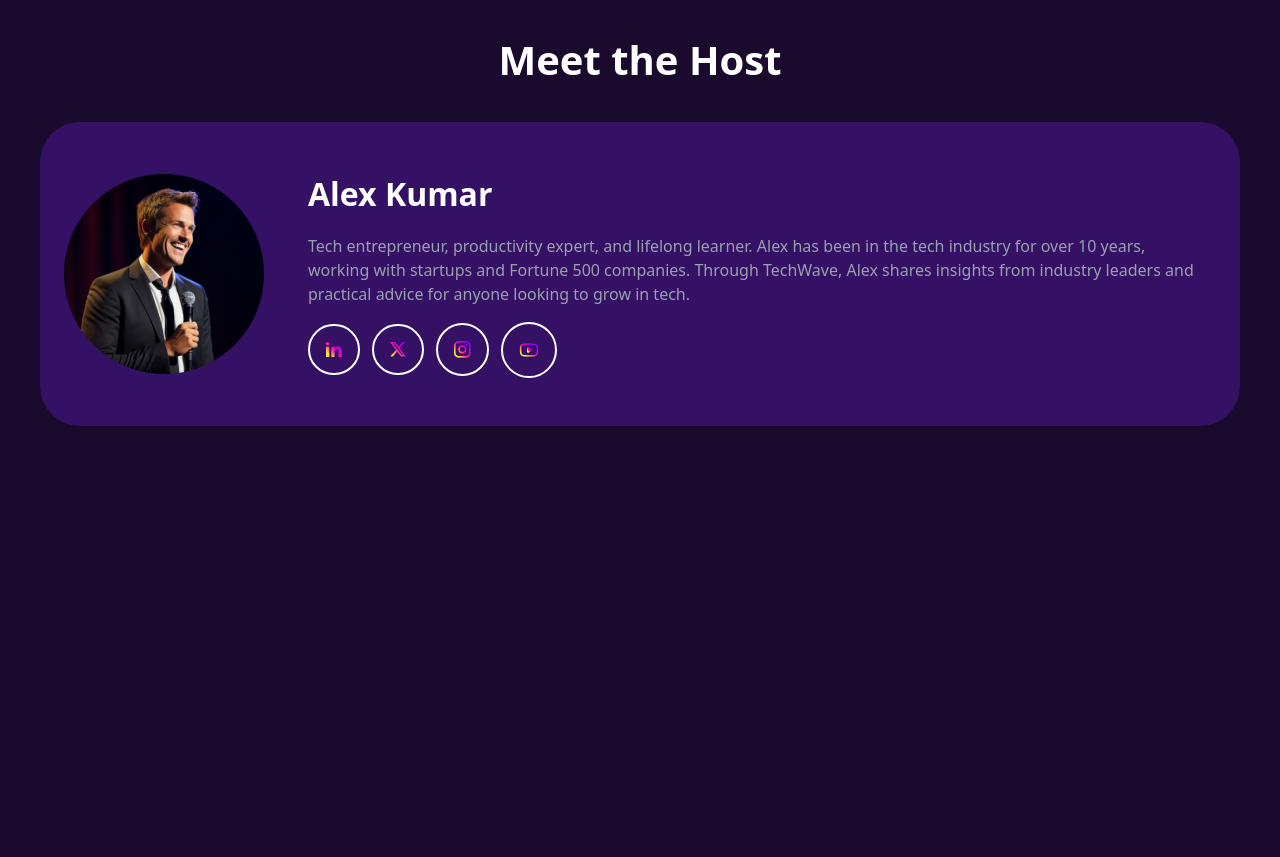
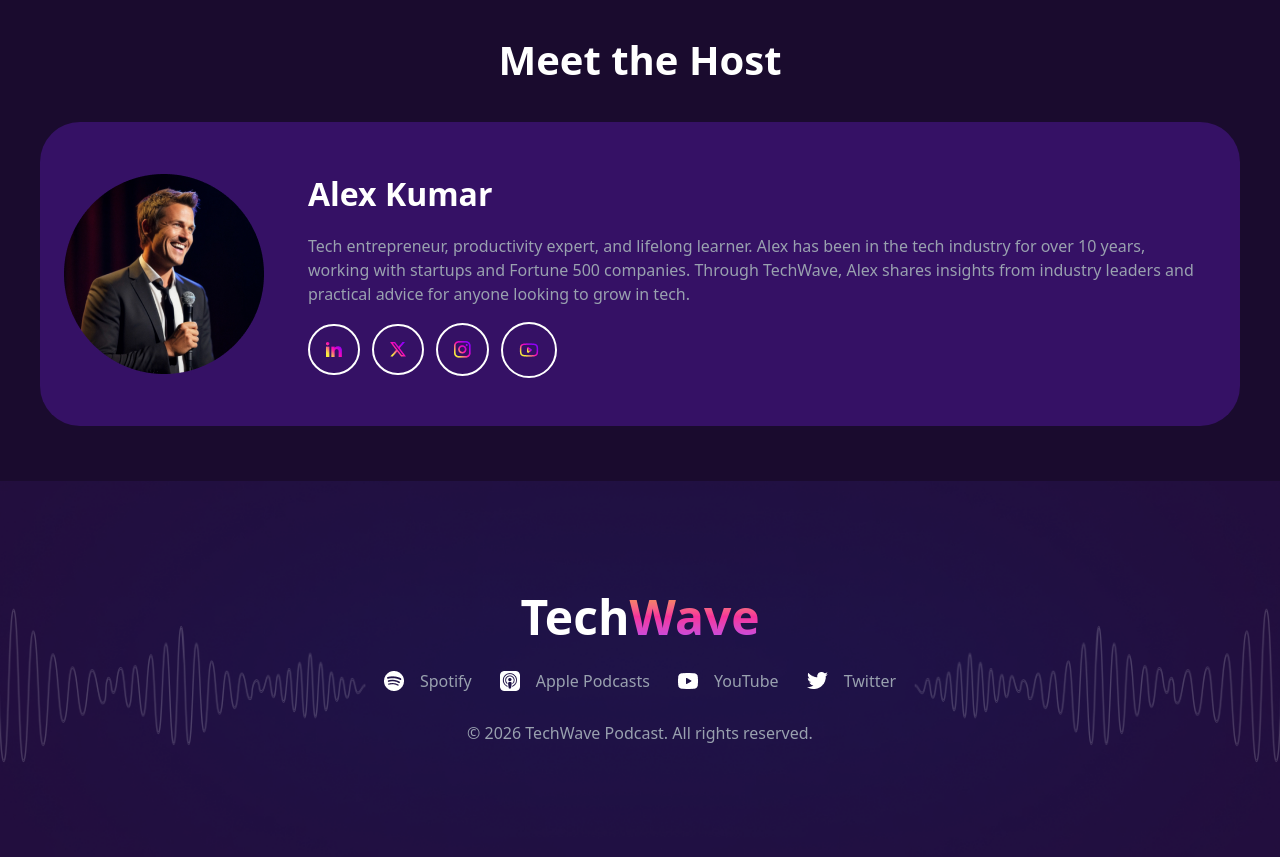
Before and after one commit to SyedTawsif07/assignment-02-PH, a plain HTML site: page index.html in a window 1280 px wide. Shown: the part 3173-4030 px from the top of the page. Before the commit the page ends 3654 px from the top, so only its background shows below. Drawn offline with nearby package versions, Linux system fonts and the light colour scheme.

Commit message:
footer completed according to figma

```diff
--- a/index.html
+++ b/index.html
@@ -176,7 +176,7 @@
             <h1 class="text-center my-10 font-bold text-3xl md:text-5xl">Featured Episodes</h1>
 
             <!-- video cards -->
-            <div class="ml-1 flex justify-center flex-col sm:flex-row gap-7">
+            <div class="ml-4 flex justify-center flex-col sm:flex-row gap-7">
 
                 <!-- card-1 -->
                 <div class="bg-[#351165] w-[380px]  rounded-3xl text-center overflow-hidden">
@@ -277,6 +277,21 @@
             </div>
         </section>
     </main>
+
+    <footer class="h-94 footer-bg flex justify-center items-center text-center">
+        <div>
+            <h1 class="text-5xl font-extrabold">Tech<span
+                    class="bg-linear-to-t from-purple-500 via-pink-500 to-yellow-500 bg-clip-text text-transparent">Wave</span>
+            </h1>
+            <ul class="flex justify-center flex-col col-span-2 sm:flex-row gap-7  text-gray-400 my-7">
+                <li class="flex items-center gap-4"><img src="./assets/spotify.png" alt=""> Spotify</li>
+                <li class="flex items-center gap-4"><img src="./assets/apple-podcast.png" alt=""> Apple Podcasts</li>
+                <li class="flex items-center gap-4"><img src="./assets/youtube-podcast.png" alt=""> YouTube</li>
+                <li class="flex items-center gap-4"><img src="./assets/twitter.png" alt=""> Twitter</li>
+            </ul>
+            <p class="text-gray-400">© 2026 TechWave Podcast. All rights reserved.</p>
+        </div>
+    </footer>
 </body>
 
 </html>
--- a/style.css
+++ b/style.css
@@ -1,5 +1,12 @@
 .bg-image {
     background-image: url('./assets/hero-bg.png');
+    background-position: center;
+    background-repeat: no-repeat;
+    background-size: cover;
+}
+
+.footer-bg{
+    background-image: url('./assets/footer-bg.png');
     background-position: center;
     background-repeat: no-repeat;
     background-size: cover;
```
